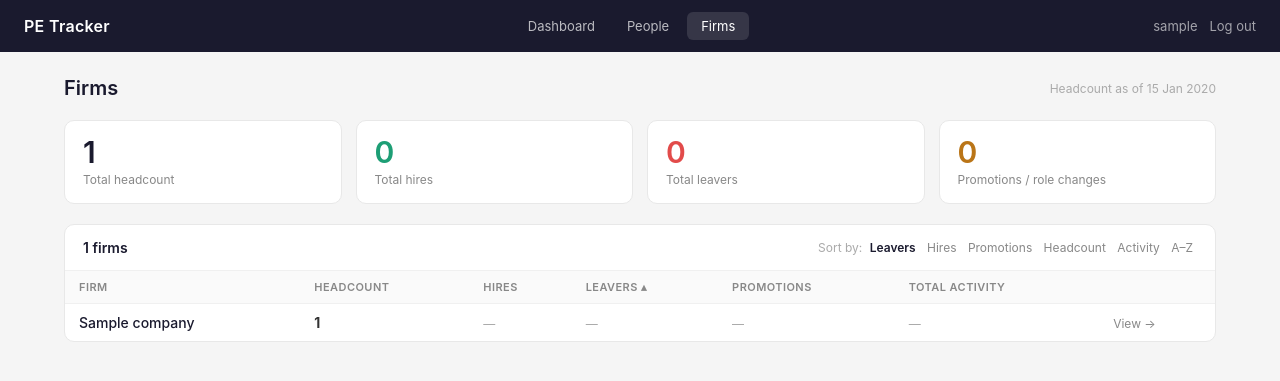
After one commit to AlvaroAmigo98/pe-tracker-web, a Django app: page /firms/ in a window 1280 px wide. The commit adds this page. Shown: the top 381 px of the page. Run offline with Django 5.2, Linux system fonts and the light colour scheme; a user stored in the database is signed in; tables that the repository leaves empty hold one stand-in row (values such as "Sample post").

Commit message:
Add Firms tab with leaderboard and firm detail view; optimise People page
- New /firms/ page: sortable leaderboard (headcount, hires, leavers, promotions, activity) across all firms
- New /firms/<id>/ page: per-firm tabs for Team, Leavers, Hires, Promotions with search and Excel export
- People page: replace full-table scan with DISTINCT ON (person_id) — 6.7x fewer rows fetched
- Add shared _events_table.html partial to avoid template duplication

Co-Authored-By: Claude Sonnet 4.6 <noreply@anthropic.com>

```diff
--- a/tracker/templates/tracker/base.html
+++ b/tracker/templates/tracker/base.html
@@ -77,6 +77,7 @@
     <div class="nav">
       <a href="{% url 'dashboard' %}" class="{% if request.resolver_match.url_name == 'dashboard' %}active{% endif %}">Dashboard</a>
       <a href="{% url 'people' %}" class="{% if request.resolver_match.url_name == 'people' %}active{% endif %}">People</a>
+      <a href="{% url 'firms' %}" class="{% if request.resolver_match.url_name == 'firms' or request.resolver_match.url_name == 'firm_detail' %}active{% endif %}">Firms</a>
     </div>
     <div class="topbar-right">
       <span>{{ request.user.username }}</span>
--- /dev/null
+++ b/tracker/templates/tracker/firms.html
@@ -0,0 +1,88 @@
+{% extends 'tracker/base.html' %}
+{% block content %}
+
+<div class="page-header">
+  <span class="page-title">Firms</span>
+  {% if latest_date %}<span class="page-meta">Headcount as of {{ latest_date|date:"d M Y" }}</span>{% endif %}
+</div>
+
+<div class="stats-row" style="grid-template-columns: repeat(4,1fr);">
+  <div class="stat-card">
+    <div class="stat-num" style="color:#1a1a2e">{{ totals.headcount }}</div>
+    <div class="stat-label">Total headcount</div>
+  </div>
+  <div class="stat-card">
+    <div class="stat-num" style="color:#1D9E75">{{ totals.hires }}</div>
+    <div class="stat-label">Total hires</div>
+  </div>
+  <div class="stat-card">
+    <div class="stat-num" style="color:#E24B4A">{{ totals.leavers }}</div>
+    <div class="stat-label">Total leavers</div>
+  </div>
+  <div class="stat-card">
+    <div class="stat-num" style="color:#BA7517">{{ totals.promotions }}</div>
+    <div class="stat-label">Promotions / role changes</div>
+  </div>
+</div>
+
+<div class="card">
+  <div class="card-header">
+    <span class="card-title">{{ firm_stats|length }} firms</span>
+    <span class="subtle">
+      Sort by:
+      <a href="?sort=leavers"    style="{% if sort_by == 'leavers'    %}font-weight:600;color:#1a1a2e{% else %}color:#888{% endif %};text-decoration:none;margin:0 4px">Leavers</a>
+      <a href="?sort=hires"      style="{% if sort_by == 'hires'      %}font-weight:600;color:#1a1a2e{% else %}color:#888{% endif %};text-decoration:none;margin:0 4px">Hires</a>
+      <a href="?sort=promotions" style="{% if sort_by == 'promotions' %}font-weight:600;color:#1a1a2e{% else %}color:#888{% endif %};text-decoration:none;margin:0 4px">Promotions</a>
+      <a href="?sort=headcount"  style="{% if sort_by == 'headcount'  %}font-weight:600;color:#1a1a2e{% else %}color:#888{% endif %};text-decoration:none;margin:0 4px">Headcount</a>
+      <a href="?sort=activity"   style="{% if sort_by == 'activity'   %}font-weight:600;color:#1a1a2e{% else %}color:#888{% endif %};text-decoration:none;margin:0 4px">Activity</a>
+      <a href="?sort=name"       style="{% if sort_by == 'name'       %}font-weight:600;color:#1a1a2e{% else %}color:#888{% endif %};text-decoration:none;margin:0 4px">A–Z</a>
+    </span>
+  </div>
+
+  <table>
+    <thead>
+      <tr>
+        <th><a href="?sort=name" style="color:inherit;text-decoration:none">Firm {% if sort_by == 'name' %}▴{% endif %}</a></th>
+        <th><a href="?sort=headcount" style="color:inherit;text-decoration:none">Headcount {% if sort_by == 'headcount' %}▴{% endif %}</a></th>
+        <th><a href="?sort=hires" style="color:inherit;text-decoration:none">Hires {% if sort_by == 'hires' %}▴{% endif %}</a></th>
+        <th><a href="?sort=leavers" style="color:inherit;text-decoration:none">Leavers {% if sort_by == 'leavers' %}▴{% endif %}</a></th>
+        <th><a href="?sort=promotions" style="color:inherit;text-decoration:none">Promotions {% if sort_by == 'promotions' %}▴{% endif %}</a></th>
+        <th><a href="?sort=activity" style="color:inherit;text-decoration:none">Total activity {% if sort_by == 'activity' %}▴{% endif %}</a></th>
+        <th></th>
+      </tr>
+    </thead>
+    <tbody>
+      {% for f in firm_stats %}
+      <tr style="cursor:pointer" onclick="window.location='/firms/{{ f.company.id }}/'">
+        <td class="name-cell">{{ f.company.name }}</td>
+        <td>{% if f.headcount %}<strong>{{ f.headcount }}</strong>{% else %}<span class="subtle">—</span>{% endif %}</td>
+        <td>
+          {% if f.hires %}
+            <span style="color:#1D9E75;font-weight:600">+{{ f.hires }}</span>
+          {% else %}<span class="subtle">—</span>{% endif %}
+        </td>
+        <td>
+          {% if f.leavers %}
+            <span style="color:#E24B4A;font-weight:600">{{ f.leavers }}</span>
+          {% else %}<span class="subtle">—</span>{% endif %}
+        </td>
+        <td>
+          {% if f.promotions %}
+            <span style="color:#BA7517;font-weight:600">{{ f.promotions }}</span>
+          {% else %}<span class="subtle">—</span>{% endif %}
+        </td>
+        <td>
+          {% if f.activity %}
+            <span class="badge badge-role">{{ f.activity }}</span>
+          {% else %}<span class="subtle">—</span>{% endif %}
+        </td>
+        <td><a href="/firms/{{ f.company.id }}/" style="color:#888;font-size:12px;text-decoration:none" onclick="event.stopPropagation()">View →</a></td>
+      </tr>
+      {% empty %}
+      <tr><td colspan="7"><div class="empty">No firms found.</div></td></tr>
+      {% endfor %}
+    </tbody>
+  </table>
+</div>
+
+{% endblock %}
--- a/tracker/urls.py
+++ b/tracker/urls.py
@@ -4,4 +4,6 @@ from . import views
 urlpatterns = [
     path('', views.dashboard, name='dashboard'),
     path('people/', views.people, name='people'),
+    path('firms/', views.firms, name='firms'),
+    path('firms/<int:company_id>/', views.firm_detail, name='firm_detail'),
 ]
--- a/tracker/views.py
+++ b/tracker/views.py
@@ -1,9 +1,12 @@
-from django.shortcuts import render
+from django.shortcuts import render, get_object_or_404
 from django.contrib.auth.decorators import login_required
 from django.http import HttpResponse
+from django.db.models import Count, Max, Q
 from .models import Company, Person, PersonSnapshot, ChangeEvent, ScrapeRun
+
 import openpyxl
 from openpyxl.styles import Font, PatternFill
+from openpyxl.utils import get_column_letter
 from datetime import date, timedelta
 
 
@@ -69,7 +72,6 @@ def infer_function_web(title: str) -> str:
         return "Unknown"
     t = title.lower()
 
-    # Operations / support — check first to avoid misclassification
     if any(x in t for x in [
         "human resources", " hr,", " hr ", "talent acquisition",
         "recruiting", "recruitment", "office manager", "facilities",
@@ -84,7 +86,6 @@ def infer_function_web(title: str) -> str:
     ]):
         return "Operations"
 
-    # Advisory
     if any(x in t for x in [
         "senior adviser", "senior advisor", "adviser", "advisor",
         "board member", "board director", "chairman", "chairwoman",
@@ -94,27 +95,23 @@ def infer_function_web(title: str) -> str:
     ]):
         return "Advisory"
 
-    # Buyout / Private Equity
     if any(x in t for x in [
         "buyout", "private equity", " pe ", "leveraged",
         "lbo", "growth equity", "growth capital",
     ]):
         return "Buyout / PE"
 
-    # Infrastructure
     if any(x in t for x in [
         "infrastructure", "infra", "transport", "energy transition",
         "renewable", "utilities", "power",
     ]):
         return "Infrastructure"
 
-    # Real Estate
     if any(x in t for x in [
         "real estate", "property", "realty", "reit", "real assets",
     ]):
         return "Real Estate"
 
-    # Credit / Debt
     if any(x in t for x in [
         "credit", "debt", "lending", "fixed income",
         "distressed", "mezzanine", "direct lending",
@@ -122,13 +119,11 @@ def infer_function_web(title: str) -> str:
     ]):
         return "Credit / Debt"
 
-    # Venture Capital
     if any(x in t for x in [
         "venture", " vc ", "early stage", "seed",
     ]):
         return "Venture Capital"
 
-    # General investment roles
     if any(x in t for x in [
         "managing director", "director", "partner", "principal",
         "associate", "analyst", "vice president", " vp",
@@ -141,34 +136,77 @@ def infer_function_web(title: str) -> str:
     return "Other"
 
 
+def _get_latest_snapshots_qs(company=None):
+    """Return latest snapshot per person using DISTINCT ON (PostgreSQL).
+    Reduces DB load from loading all historical rows to only the latest per person.
+    """
+    qs = PersonSnapshot.objects.order_by('person_id', '-scraped_at').distinct('person_id')
+    if company:
+        qs = PersonSnapshot.objects.filter(
+            person__company=company
+        ).order_by('person_id', '-scraped_at').distinct('person_id')
+    return qs
+
+
+def _make_excel_response(filename, headers, rows, col_widths):
+    wb = openpyxl.Workbook()
+    ws = wb.active
+    header_fill = PatternFill(start_color="1F3864", end_color="1F3864", fill_type="solid")
+    header_font = Font(bold=True, color="FFFFFF")
+    for col, header in enumerate(headers, 1):
+        cell = ws.cell(row=1, column=col, value=header)
+        cell.fill = header_fill
+        cell.font = header_font
+        ws.column_dimensions[get_column_letter(col)].width = col_widths.get(col, 18)
+    for row_num, row_data in enumerate(rows, start=2):
+        for col, val in enumerate(row_data, 1):
+            ws.cell(row=row_num, column=col, value=val)
+    ws.freeze_panes = "A2"
+    response = HttpResponse(
+        content_type='application/vnd.openxmlformats-officedocument.spreadsheetml.sheet'
+    )
+    response['Content-Disposition'] = f'attachment; filename="{filename}"'
+    wb.save(response)
+    return response
+
+
 @login_required
 def dashboard(request):
-    latest_run      = ScrapeRun.objects.order_by('-ran_at').first()
-    companies       = Company.objects.order_by('name')
-    company_filter  = request.GET.getlist('company')
-    region_filter   = request.GET.getlist('region')
-    group_filter    = request.GET.getlist('group')
-    function_filter = request.GET.getlist('function')
+    latest_run       = ScrapeRun.objects.order_by('-ran_at').first()
+    companies        = Company.objects.order_by('name')
+    company_filter   = request.GET.getlist('company')
+    region_filter    = request.GET.getlist('region')
+    group_filter     = request.GET.getlist('group')
+    function_filter  = request.GET.getlist('function')
     senior_emea_only = request.GET.get('senior_emea', '')
+    export           = request.GET.get('export', '')
 
-    events = ChangeEvent.objects.select_related(
+    events_qs = ChangeEvent.objects.select_related(
         'person', 'person__company'
-    ).order_by('-detected_at')
+    ).order_by('-detected_at', '-id')
 
-    events = list(events[:200])
+    events = list(events_qs)
 
-    # Annotate each event with region, function, seniority group
+    person_ids = list({e.person_id for e in events})
+
+    latest_snapshot_by_person = {}
+    if person_ids:
+        latest_snapshots_qs = PersonSnapshot.objects.filter(
+            person_id__in=person_ids
+        ).select_related('person').order_by('person_id', '-scraped_at', '-id')
+
+        for snap in latest_snapshots_qs:
+            if snap.person_id not in latest_snapshot_by_person:
+                latest_snapshot_by_person[snap.person_id] = snap
+
     for e in events:
-        latest_snap = PersonSnapshot.objects.filter(
-            person=e.person
-        ).order_by('-scraped_at').first()
-        e.region          = infer_region(latest_snap.location if latest_snap else '')
-        e.function        = infer_function_web(e.new_title or e.previous_title or '')
+        latest_snap = latest_snapshot_by_person.get(e.person_id)
+        e.region = infer_region(latest_snap.location if latest_snap else '')
+        e.function = infer_function_web(e.new_title or e.previous_title or '')
         e.seniority_group = infer_seniority_group(
             latest_snap.seniority if latest_snap else ''
         )
 
-    # Apply filters
     if company_filter:
         events = [e for e in events if e.person.company.name in company_filter]
     if region_filter:
@@ -178,14 +216,34 @@ def dashboard(request):
     if function_filter:
         events = [e for e in events if e.function in function_filter]
     if senior_emea_only:
-        events = [e for e in events if
-                  e.seniority_group == 'Senior' and
-                  e.region == 'EMEA' and
-                  e.function in ('Buyout / PE', 'Investment (General)', 'Advisory')]
+        events = [
+            e for e in events
+            if e.seniority_group == 'Senior'
+            and e.region == 'EMEA'
+            and e.function in ('Buyout / PE', 'Investment (General)', 'Advisory')
+        ]
 
     hires      = [e for e in events if e.event_type == 'hire']
     leavers    = [e for e in events if e.event_type == 'leaver']
     promotions = [e for e in events if e.event_type in ('promotion', 'role_change')]
+
+    if export == 'excel':
+        headers = [
+            'Name', 'Company', 'Function', 'Change Type', 'Previous Title',
+            'New Title', 'Previous Level', 'New Level', 'Region',
+            'Seniority Group', 'Detected At'
+        ]
+        rows = [
+            [
+                e.person.full_name, e.person.company.name, e.function,
+                e.event_type, e.previous_title or '—', e.new_title or '—',
+                e.previous_level or '—', e.new_level or '—',
+                e.region, e.seniority_group, str(e.detected_at),
+            ]
+            for e in events
+        ]
+        widths = {1:28,2:24,3:22,4:18,5:32,6:32,7:16,8:16,9:16,10:18,11:16}
+        return _make_excel_response('historical_changes.xlsx', headers, rows, widths)
 
     return render(request, 'tracker/dashboard.html', {
         'latest_run':       latest_run,
@@ -218,79 +276,57 @@ def people(request):
         'seniority', flat=True
     ).distinct().order_by('seniority')
 
-    latest_snapshots = PersonSnapshot.objects.select_related(
-        'person', 'person__company'
-    ).order_by('person__company__name', 'person__full_name', '-scraped_at')
+    # DISTINCT ON (person_id) — returns only the latest snapshot per person.
+    # Replaces the old full-table scan + Python dedup loop.
+    people_qs = PersonSnapshot.objects.order_by(
+        'person_id', '-scraped_at'
+    ).distinct('person_id').select_related('person', 'person__company')
 
-    seen   = set()
     people = []
-    for snap in latest_snapshots:
-        pid = snap.person_id
-        if pid not in seen:
-            seen.add(pid)
-            snap.region          = infer_region(snap.location or '')
-            snap.seniority_group = infer_seniority_group(snap.seniority or '')
-            snap.function        = infer_function_web(snap.job_title or '')
-            people.append(snap)
+    for snap in people_qs:
+        snap.region = infer_region(snap.location or '')
+        snap.seniority_group = infer_seniority_group(snap.seniority or '')
+        snap.function = infer_function_web(snap.job_title or '')
+        people.append(snap)
+
+    people.sort(key=lambda p: (p.person.company.name, p.person.full_name))
 
     if search:
-        people = [p for p in people if
-                  search.lower() in p.person.full_name.lower() or
-                  search.lower() in (p.job_title or '').lower()]
-
+        people = [
+            p for p in people if
+            search.lower() in p.person.full_name.lower() or
+            search.lower() in (p.job_title or '').lower()
+        ]
     if company_filter:
         people = [p for p in people if p.person.company.name in company_filter]
-
     if seniority_filter:
         people = [p for p in people if p.seniority in seniority_filter]
-
     if group_filter:
         people = [p for p in people if p.seniority_group in group_filter]
-
     if region_filter:
         people = [p for p in people if p.region in region_filter]
-
     if function_filter:
         people = [p for p in people if p.function in function_filter]
-
     if last_seen_filter:
         cutoff = date.today() - timedelta(days=int(last_seen_filter))
         people = [p for p in people if p.scraped_at >= cutoff]
 
-    # Excel export
     if export == 'excel':
-        wb = openpyxl.Workbook()
-        ws = wb.active
-        ws.title = "PE Tracker Export"
-
-        headers = ['Name', 'Company', 'Title', 'Seniority', 'Group',
-                   'Function', 'Region', 'Location', 'Last Seen']
-        header_fill = PatternFill(start_color="1F3864", end_color="1F3864", fill_type="solid")
-        header_font = Font(bold=True, color="FFFFFF")
-
-        for col, header in enumerate(headers, 1):
-            cell = ws.cell(row=1, column=col, value=header)
-            cell.fill = header_fill
-            cell.font = header_font
-            ws.column_dimensions[cell.column_letter].width = 20
-
-        for row, snap in enumerate(people, 2):
-            ws.cell(row=row, column=1, value=snap.person.full_name)
-            ws.cell(row=row, column=2, value=snap.person.company.name)
-            ws.cell(row=row, column=3, value=snap.job_title or '—')
-            ws.cell(row=row, column=4, value=snap.seniority or '—')
-            ws.cell(row=row, column=5, value=snap.seniority_group)
-            ws.cell(row=row, column=6, value=snap.function)
-            ws.cell(row=row, column=7, value=snap.region)
-            ws.cell(row=row, column=8, value=snap.location or '—')
-            ws.cell(row=row, column=9, value=str(snap.scraped_at))
-
-        response = HttpResponse(
-            content_type='application/vnd.openxmlformats-officedocument.spreadsheetml.sheet'
-        )
-        response['Content-Disposition'] = 'attachment; filename="pe_tracker_export.xlsx"'
-        wb.save(response)
-        return response
+        headers = [
+            'Name', 'Company', 'Title', 'Seniority', 'Group',
+            'Function', 'Region', 'Location', 'Last Seen'
+        ]
+        rows = [
+            [
+                snap.person.full_name, snap.person.company.name,
+                snap.job_title or '—', snap.seniority or '—',
+                snap.seniority_group, snap.function, snap.region,
+                snap.location or '—', str(snap.scraped_at),
+            ]
+            for snap in people
+        ]
+        widths = {i: 20 for i in range(1, 10)}
+        return _make_excel_response('pe_tracker_export.xlsx', headers, rows, widths)
 
     return render(request, 'tracker/people.html', {
         'people':           people,
@@ -304,3 +340,151 @@ def people(request):
         'function_filter':  function_filter,
         'last_seen_filter': last_seen_filter,
     })
+
+
+@login_required
+def firms(request):
+    sort_by = request.GET.get('sort', 'leavers')
+    valid_sorts = {'leavers', 'hires', 'promotions', 'headcount', 'name', 'activity'}
+    if sort_by not in valid_sorts:
+        sort_by = 'leavers'
+
+    latest_date = PersonSnapshot.objects.aggregate(d=Max('scraped_at'))['d']
+
+    headcount_map = {}
+    if latest_date:
+        headcount_qs = PersonSnapshot.objects.filter(
+            scraped_at=latest_date
+        ).values('person__company_id').annotate(headcount=Count('id'))
+        headcount_map = {row['person__company_id']: row['headcount'] for row in headcount_qs}
+
+    event_qs = ChangeEvent.objects.values('person__company_id').annotate(
+        hires=Count('id', filter=Q(event_type='hire')),
+        leavers=Count('id', filter=Q(event_type='leaver')),
+        promotions=Count('id', filter=Q(event_type__in=['promotion', 'role_change'])),
+    )
+    event_map = {row['person__company_id']: row for row in event_qs}
+
+    companies = Company.objects.order_by('name')
+    firm_stats = []
+    for company in companies:
+        stats = event_map.get(company.id, {})
+        hires      = stats.get('hires', 0)
+        leavers    = stats.get('leavers', 0)
+        promotions = stats.get('promotions', 0)
+        firm_stats.append({
+            'company':    company,
+            'headcount':  headcount_map.get(company.id, 0),
+            'hires':      hires,
+            'leavers':    leavers,
+            'promotions': promotions,
+            'activity':   hires + leavers + promotions,
+        })
+
+    if sort_by == 'name':
+        firm_stats.sort(key=lambda x: x['company'].name)
+    else:
+        firm_stats.sort(key=lambda x: x[sort_by], reverse=True)
+
+    totals = {
+        'headcount':  sum(f['headcount']  for f in firm_stats),
+        'hires':      sum(f['hires']      for f in firm_stats),
+        'leavers':    sum(f['leavers']    for f in firm_stats),
+        'promotions': sum(f['promotions'] for f in firm_stats),
+    }
+
+    return render(request, 'tracker/firms.html', {
+        'firm_stats': firm_stats,
+        'sort_by':    sort_by,
+        'totals':     totals,
+        'latest_date': latest_date,
+    })
+
+
+@login_required
+def firm_detail(request, company_id):
+    company = get_object_or_404(Company, id=company_id)
+    tab     = request.GET.get('tab', 'team')
+    search  = request.GET.get('q', '')
+    export  = request.GET.get('export', '')
+
+    # Latest snapshot per person for this firm
+    team_qs = PersonSnapshot.objects.filter(
+        person__company=company
+    ).order_by('person_id', '-scraped_at').distinct('person_id').select_related('person')
+
+    snap_by_person = {}
+    team = []
+    for snap in team_qs:
+        snap.region = infer_region(snap.location or '')
+        snap.seniority_group = infer_seniority_group(snap.seniority or '')
+        snap.function = infer_function_web(snap.job_title or '')
+        snap_by_person[snap.person_id] = snap
+        team.append(snap)
+
+    team.sort(key=lambda p: p.person.full_name)
+
+    # All change events for this firm
+    events_qs = ChangeEvent.objects.filter(
+        person__company=company
+    ).select_related('person').order_by('-detected_at', '-id')
+
+    events = list(events_qs)
+    for e in events:
+        snap = snap_by_person.get(e.person_id)
+        e.region = infer_region(snap.location if snap else '')
+        e.function = infer_function_web(e.new_title or e.previous_title or '')
+        e.seniority_group = infer_seniority_group(snap.seniority if snap else '')
+
+    hires      = [e for e in events if e.event_type == 'hire']
+    leavers    = [e for e in events if e.event_type == 'leaver']
+    promotions = [e for e in events if e.event_type in ('promotion', 'role_change')]
+
+    # Apply search to the active tab
+    if search:
+        def name_match(name, t1='', t2=''):
+            q = search.lower()
+            return q in name.lower() or q in t1.lower() or q in t2.lower()
+
+        team = [p for p in team if
+            name_match(p.person.full_name, p.job_title or '')]
+        if tab == 'hires':
+            hires = [e for e in hires if
+                name_match(e.person.full_name, e.new_title or '', e.previous_title or '')]
+        elif tab == 'leavers':
+            leavers = [e for e in leavers if
+                name_match(e.person.full_name, e.new_title or '', e.previous_title or '')]
+        elif tab == 'promotions':
+            promotions = [e for e in promotions if
+                name_match(e.person.full_name, e.new_title or '', e.previous_title or '')]
+
+    # Excel exports
+    if export == 'team':
+        headers = ['Name', 'Title', 'Seniority', 'Group', 'Function', 'Region', 'Location', 'Last Seen']
+        rows = [
+            [p.person.full_name, p.job_title or '—', p.seniority or '—',
+             p.seniority_group, p.function, p.region, p.location or '—', str(p.scraped_at)]
+            for p in team
+        ]
+        return _make_excel_response(f'{company.name}_team.xlsx', headers, rows, {i: 22 for i in range(1, 9)})
+
+    if export == 'events':
+        headers = ['Name', 'Change Type', 'Previous Title', 'New Title', 'Previous Level', 'New Level', 'Function', 'Region', 'Date']
+        source = {'hires': hires, 'leavers': leavers, 'promotions': promotions}.get(tab, events)
+        rows = [
+            [e.person.full_name, e.event_type, e.previous_title or '—', e.new_title or '—',
+             e.previous_level or '—', e.new_level or '—', e.function, e.region, str(e.detected_at)]
+            for e in source
+        ]
+        return _make_excel_response(f'{company.name}_{tab}.xlsx', headers, rows, {i: 22 for i in range(1, 10)})
+
+    return render(request, 'tracker/firm_detail.html', {
+        'company':    company,
+        'tab':        tab,
+        'search':     search,
+        'team':       team,
+        'hires':      hires,
+        'leavers':    leavers,
+        'promotions': promotions,
+        'all_events': events,
+    })
```
Also changed, not shown: tracker/templates/tracker/_events_table.html (added, +47 -0 lines), tracker/templates/tracker/firm_detail.html (added, +175 -0 lines).
